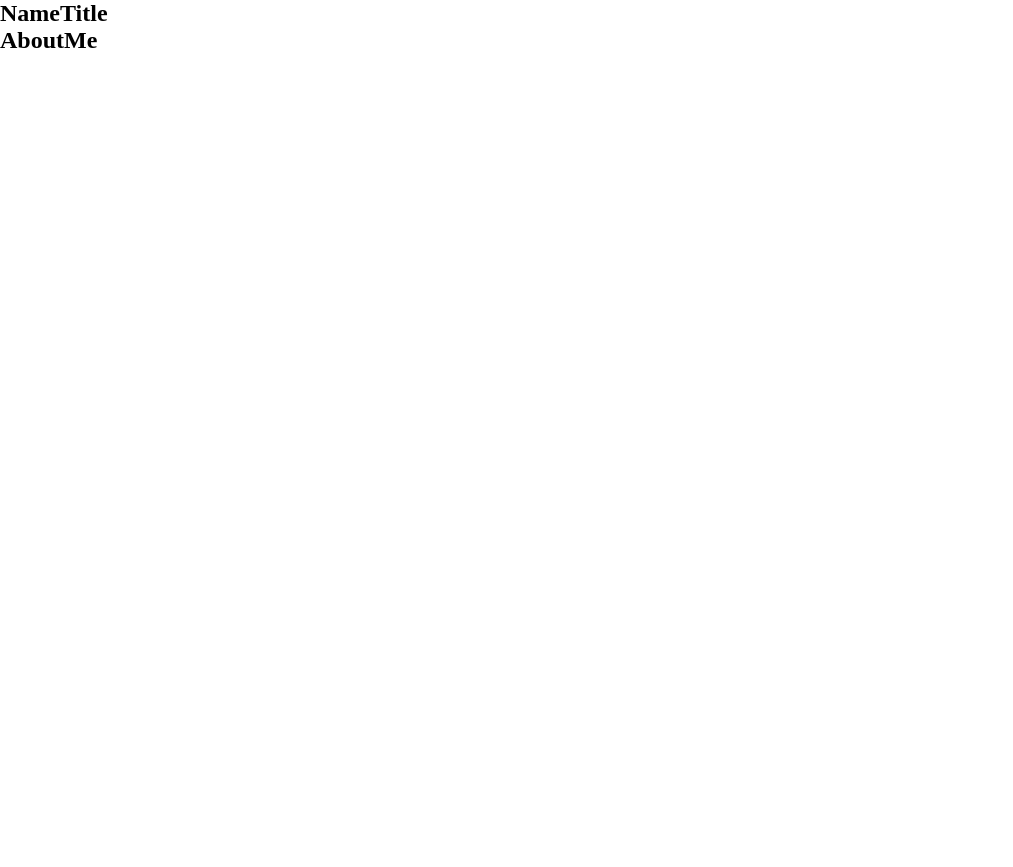
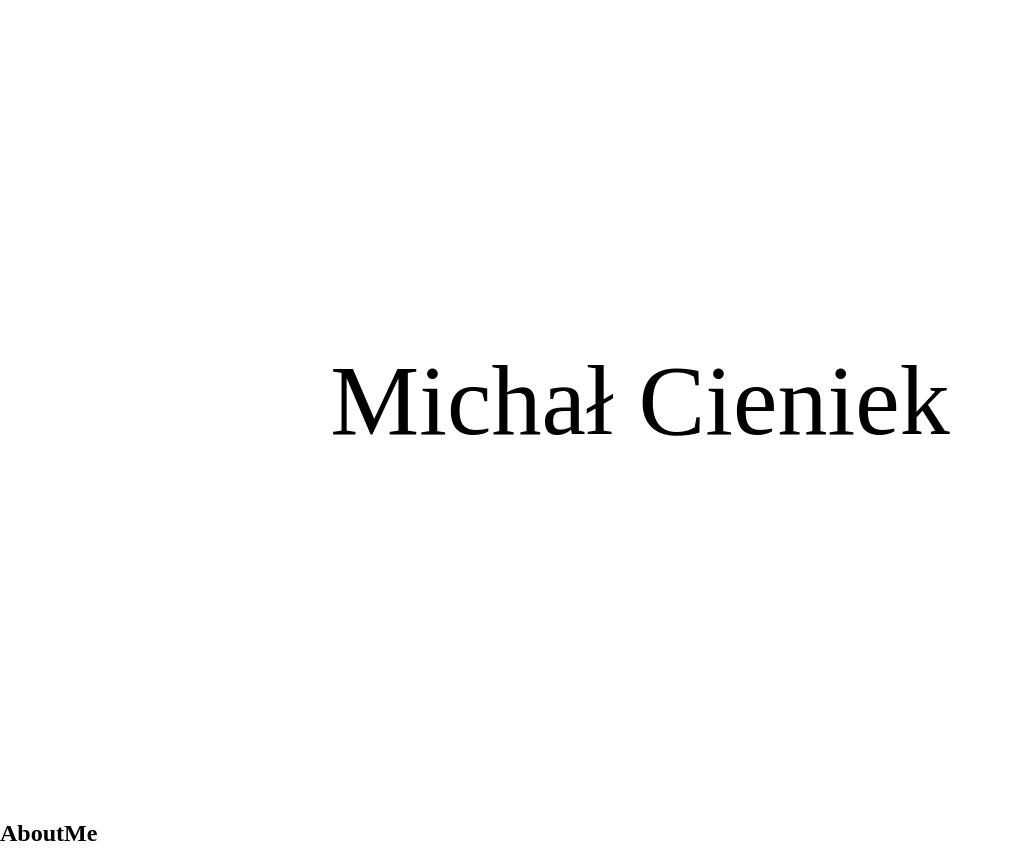
Before and after one commit to ci3niu/portfolio, a React (Vite) app: page / in a window 1280 px wide. Shown: the whole page, without its empty margins (0-1013 px from the left). Before the commit the page ends 800 px from the top, so only its background shows below. Built offline with nearby package versions, Linux system fonts and the light colour scheme.

Commit message:
added NameAndTitle

```diff
--- a/src/App.tsx
+++ b/src/App.tsx
@@ -1,10 +1,10 @@
 import { createGlobalStyle } from 'styled-components';
-import Hero from './Slides/Widescreen/HeroSlide/Hero';
+import WideScreenHero from './Slides/Widescreen/HeroSlide/Hero';
 
 const GlobalStyle = createGlobalStyle`
-	* {
+	html, body {
 		margin: 0;
-		padding: 0%;
+		padding: 0;
 		box-sizing: border-box;
 	}
 `;
@@ -12,7 +12,7 @@ const GlobalStyle = createGlobalStyle`
 const App = () => {
 	return (
 		<>
-			<Hero />
+			<WideScreenHero />
 			<GlobalStyle />
 		</>
 	);
--- a/src/Slides/Widescreen/HeroSlide/Hero.tsx
+++ b/src/Slides/Widescreen/HeroSlide/Hero.tsx
@@ -1,10 +1,10 @@
 import AboutMe from './AboutMe';
-import NameTitle from './NameTitle';
+import NameAndTitle from './NameAndTitle';
 
 const Hero = () => {
 	return (
 		<>
-			<NameTitle />
+			<NameAndTitle />
 			<AboutMe />
 		</>
 	);
--- /dev/null
+++ b/src/Slides/Widescreen/HeroSlide/NameAndTitle.tsx
@@ -0,0 +1,14 @@
+import NameReveal from './NameReveal';
+import { Container } from './styles/NameAndTitle.styles';
+import TitleReveal from './TitleReveal';
+
+const NameAndTitle = () => {
+	return (
+		<Container>
+			<NameReveal text='Michał Cieniek' fontFam='South Great' timeDelay={500} />
+			{/* <TitleReveal /> */}
+		</Container>
+	);
+};
+
+export default NameAndTitle;
--- /dev/null
+++ b/src/Slides/Widescreen/HeroSlide/NameReveal.tsx
@@ -0,0 +1,40 @@
+import { FC, useEffect, useState } from 'react';
+import styled, { keyframes } from 'styled-components';
+import { hideWhiteBlocks, moveUp, Stage, WhiteBlock } from './styles/NameAndTitle.styles';
+
+interface NameRevealProps {
+	text: string;
+	fontFam: string;
+	timeDelay: number;
+}
+
+const NameReveal: FC<NameRevealProps> = ({ text, fontFam, timeDelay }) => {
+	const [reveal, setReveal] = useState(false);
+
+	const TextToReveal = styled.div`
+		font-family: ${fontFam};
+		text-align: center;
+		font-size: 100px;
+		transform: translateY(${100 * 1.4}px);
+		animation: ${reveal ? moveUp(100) : 'none'} 1s cubic-bezier(0, 0.1, 0.12, 0.99) forwards;
+	`;
+
+	const revealText = (timeout: number) => {
+		setTimeout(() => {
+			setReveal(true);
+		}, timeout);
+	};
+
+	useEffect(() => {
+		revealText(timeDelay);
+	}, []);
+
+	return (
+		<Stage>
+			<TextToReveal>{text}</TextToReveal>
+			<WhiteBlock />
+		</Stage>
+	);
+};
+
+export default NameReveal;
--- a/src/Slides/Widescreen/HeroSlide/NameTitle.tsx
+++ /dev/null
@@ -1,9 +0,0 @@
-const NameTitle = () => {
-	return (
-		<div>
-			<h2>NameTitle</h2>
-		</div>
-	);
-};
-
-export default NameTitle;
--- /dev/null
+++ b/src/Slides/Widescreen/HeroSlide/TitleReveal.tsx
@@ -0,0 +1,5 @@
+const TitleReveal = () => {
+	return <div>TitleReveal</div>;
+};
+
+export default TitleReveal;
--- /dev/null
+++ b/src/Slides/Widescreen/HeroSlide/styles/NameAndTitle.styles.tsx
@@ -0,0 +1,46 @@
+import styled, { keyframes } from 'styled-components';
+
+// Animations
+export const moveUp = (init: number) => keyframes`
+0%{
+    transform: translateY(${init}px);
+}
+100%{
+    transform: translateY(0px);
+}
+`;
+
+export const hideWhiteBlocks = () => keyframes`
+0%{
+    opacity: 1;
+    height: 50vh;
+}
+100%{
+    opacity: 0;
+    height: 0vh;
+}
+`;
+
+export const Container = styled.div`
+	display: flex;
+	flex-flow: column nowrap;
+	justify-content: center;
+	align-items: center;
+	height: 100vh;
+	width: 100%;
+`;
+
+export const Stage = styled.div`
+	position: relative;
+	z-index: 1;
+	width: 100%;
+`;
+
+export const WhiteBlock = styled.div`
+	position: absolute;
+	background-color: #fff;
+	width: 100%;
+	height: 50vh;
+	animation: ${hideWhiteBlocks} 0.5s linear forwards;
+	animation-delay: 2s;
+`;
```
